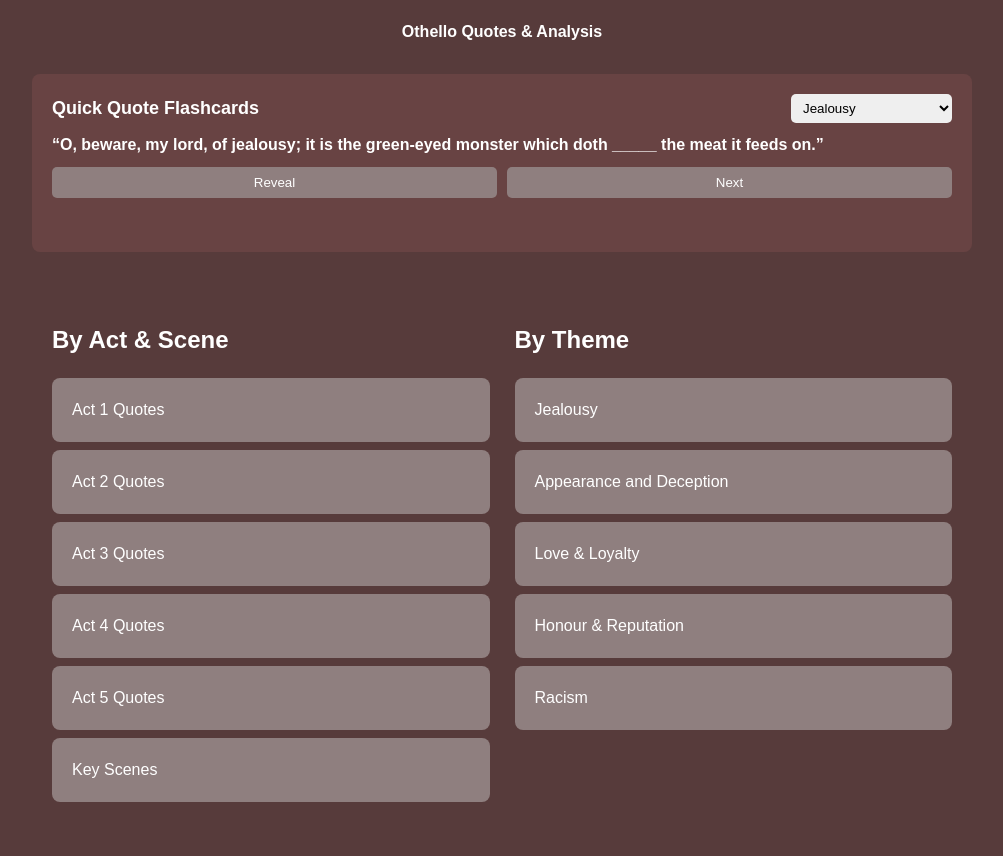
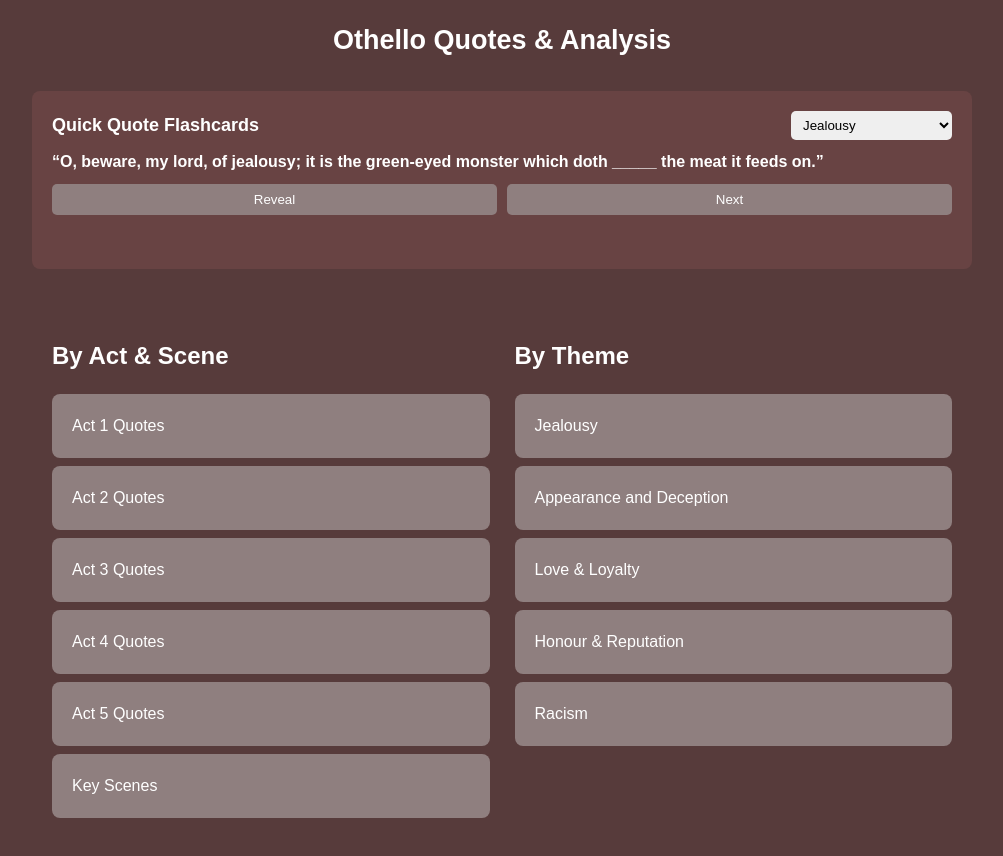
Before and after one commit to jambrike/shakeshocker, a plain HTML site: page quotes.html in a window 1280 px wide. Shown: the whole page, without its empty margins (138-1141 px from the left). Drawn offline with Linux system fonts and the light colour scheme; files whose address does not match are found by name.

Commit message:
Update quotes.html

```diff
--- a/quotes.html
+++ b/quotes.html
@@ -18,7 +18,7 @@
         }
         .header h1{
             margin: 0;
-            font-size: medium;
+            font-size: 27px;
         }
         .quotes-wrap{
             max-width: 900px;
```
